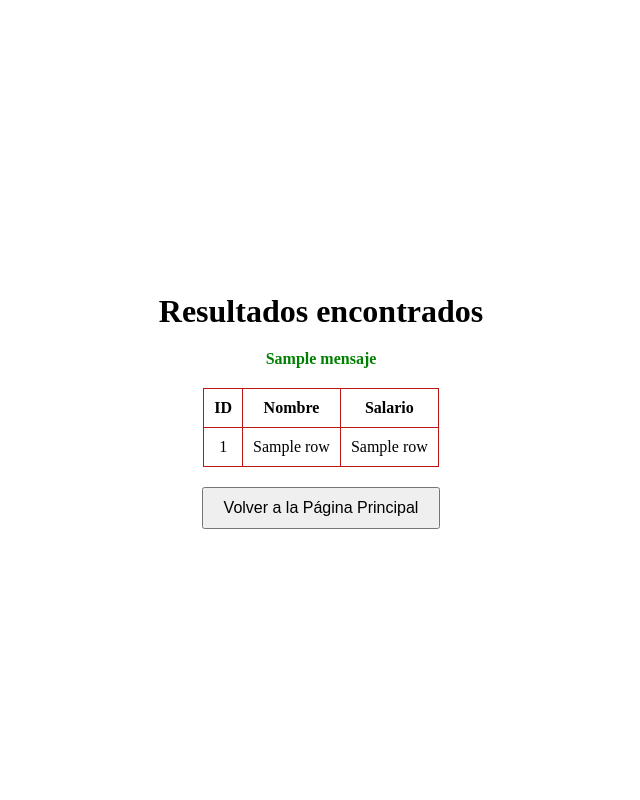
After one commit to danimendez12/Tarea1, a Flask app: template templates/result-search.html in a window 1280 px wide. The commit adds this page. Shown: the whole page, without its empty margins (319-959 px from the left). Run offline with Flask 3, Linux system fonts and the light colour scheme; the template is opened without the code that fills it: most values are stand-ins (such as "Sample title", 1, 10 or a date in 2020).

Commit message:
- Se añadió "Eliminar" - Se añadió "Modificar" - Se creó un .html aparte para "Buscar", esto para tener solo un botón para regresar a la lista original luego de la búsqueda.

```diff
--- a/app.py
+++ b/app.py
@@ -90,9 +90,87 @@ def search():
         else:
             message = f"Error inesperado: {ex}"
     finally:
-
         cursor.close()
         conn.close()
+
+    return render_template('result-search.html', data=data, mensaje=message)
+
+# Ruta para eliminar un nuevo empleado
+@app.route('/delete', methods=['POST'])
+def delete():
+    nombre = request.form['nombre']
+
+    try:
+        # ----- ELIMINA FILA -----
+        conn = get_db_connection()
+        cursor = conn.cursor()
+        cursor.execute("EXEC dbo.sp_DeleteEmpleado ?", nombre)
+        conn.commit()
+        message = "Empleado eliminado correctamente."
+
+    except pyodbc.Error as ex:
+        # ----- EXCEPCIONES -----
+        sqlstate = ex.args[0]
+        if sqlstate == '50001':
+            message = "Error: El empleado ya existe en la base de datos."
+        elif sqlstate == '50003':
+            message = "Error: El nombre no puede ser NULL, vacío, y debe contener solo letras y guiones."
+        else:
+            message = f"Error inesperado: {ex}"
+    finally:
+        cursor.close()
+        conn.close()
+
+    try:
+        # ----- LLAMADA A TABLA -----
+        conn = get_db_connection()
+        cursor = conn.cursor()
+        cursor.execute("EXEC sp_GetEmpleadosOrdenados")
+        data = cursor.fetchall()
+        conn.close()
+    except Exception as e:
+        return f"Ocurrió un error: {e}"
+
+    return render_template('index.html', data=data, mensaje=message)
+
+# Ruta para insertar un nuevo empleado
+@app.route('/modify', methods=['POST'])
+def modify():
+    nombre = request.form['nombre']
+    salario = request.form['salario']
+
+    try:
+        # ----- MODICICACIÓN -----
+        conn = get_db_connection()
+        cursor = conn.cursor()
+        cursor.execute("EXEC dbo.sp_ModifyEmpleado ?, ?", (nombre, salario))
+        conn.commit()
+        message = "Empleado actualizado."
+
+    except pyodbc.Error as ex:
+        # ----- EXCEPCIONES -----
+        sqlstate = ex.args[0]
+        if sqlstate == '50001':
+            message = "Error: El empleado no existe en la base de datos."
+        elif sqlstate == '50002':
+            message = "Error: El salario no puede ser NULL y debe ser un valor positivo."
+        elif sqlstate == '50003':
+            message = "Error: El nombre no puede ser NULL, vacío, y debe contener solo letras y guiones."
+        else:
+            message = f"Error inesperado: {ex}"
+    finally:
+        cursor.close()
+        conn.close()
+
+    try:
+        # ----- LLAMADA A TABLA -----
+        conn = get_db_connection()
+        cursor = conn.cursor()
+        cursor.execute("EXEC sp_GetEmpleadosOrdenados")
+        data = cursor.fetchall()
+        conn.close()
+    except Exception as e:
+        return f"Ocurrió un error: {e}"
 
     return render_template('index.html', data=data, mensaje=message)
 
--- /dev/null
+++ b/templates/result-search.html
@@ -0,0 +1,81 @@
+<!doctype html>
+<html>
+<head>
+    <title>Resultados encontrados</title>
+    <style>
+        body {
+            display: flex;
+            justify-content: center;
+            align-items: center;
+            flex-direction: column;
+            height: 100vh;
+            margin: 0;
+        }
+
+        h1 {
+            margin-bottom: 20px;
+        }
+
+        table {
+            margin-bottom: 20px;
+            border-collapse: collapse;
+        }
+
+        table, th, td {
+            border: 1px solid #bb1515;
+        }
+
+        th, td {
+            padding: 10px;
+            text-align: center;
+        }
+
+        button {
+            padding: 10px 20px;
+            font-size: 16px;
+            cursor: pointer;
+        }
+
+        .button-container {
+            display: flex;
+            gap: 20px;
+        }
+    </style>
+</head>
+<body>
+    <h1>Resultados encontrados</h1>
+
+    {% if mensaje %}
+    <div style="color: green; font-weight: bold; margin-bottom: 20px;">
+        {{ mensaje }}
+    </div>
+    {% endif %}
+
+    {% if data %}
+    <table>
+        <thead>
+            <tr>
+                <th>ID</th>
+                <th>Nombre</th>
+                <th>Salario</th>
+            </tr>
+        </thead>
+        <tbody>
+            {% for row in data %}
+            <tr>
+                <td>{{ row[0] }}</td>
+                <td>{{ row[1] }}</td>
+                <td>{{ row[2] }}</td>
+            </tr>
+            {% endfor %}
+        </tbody>
+    </table>
+    {% else %}
+    <p>No se encontraron resultados para la búsqueda.</p>
+    {% endif %}
+
+    <div class="button-container">
+        <button onclick="location.href='/'">Volver a la Página Principal</button>
+    </div>
+</body>
+</html>
```
Also changed, not shown: templates/index.html (+29 -2 lines).
